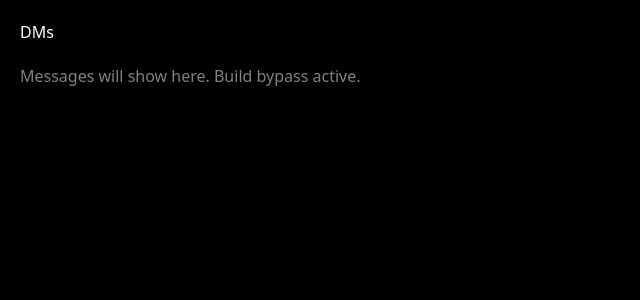
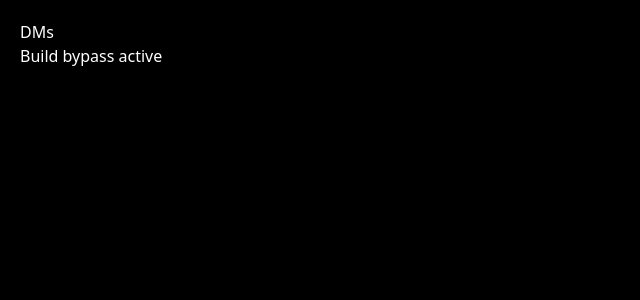
Before and after one commit to incredibean-hash/neighborly-kc, a Next.js app: page /dms in a window 1280 px wide. Shown: the top 300 px of the page, without its empty margins (0-640 px from the left). Built offline with nearby package versions, Linux system fonts and the light colour scheme.

Commit message:
Update page.tsx

```diff
--- a/app/dms/page.tsx
+++ b/app/dms/page.tsx
@@ -1,10 +1,4 @@
 export const dynamic = 'force-dynamic';
-
 export default function DmsPage() {
-  return (
-    <div style={{ minHeight: "100vh", background: "black", color: "white", padding: "20px" }}>
-      <h1>DMs</h1>
-      <p style={{ opacity: 0.5, marginTop: "20px" }}>Messages will show here. Build bypass active.</p>
-    </div>
-  );
+  return <div style={{ minHeight: "100vh", background: "black", color: "white", padding: "20px" }}><h1>DMs</h1><p>Build bypass active</p></div>
 }
```
